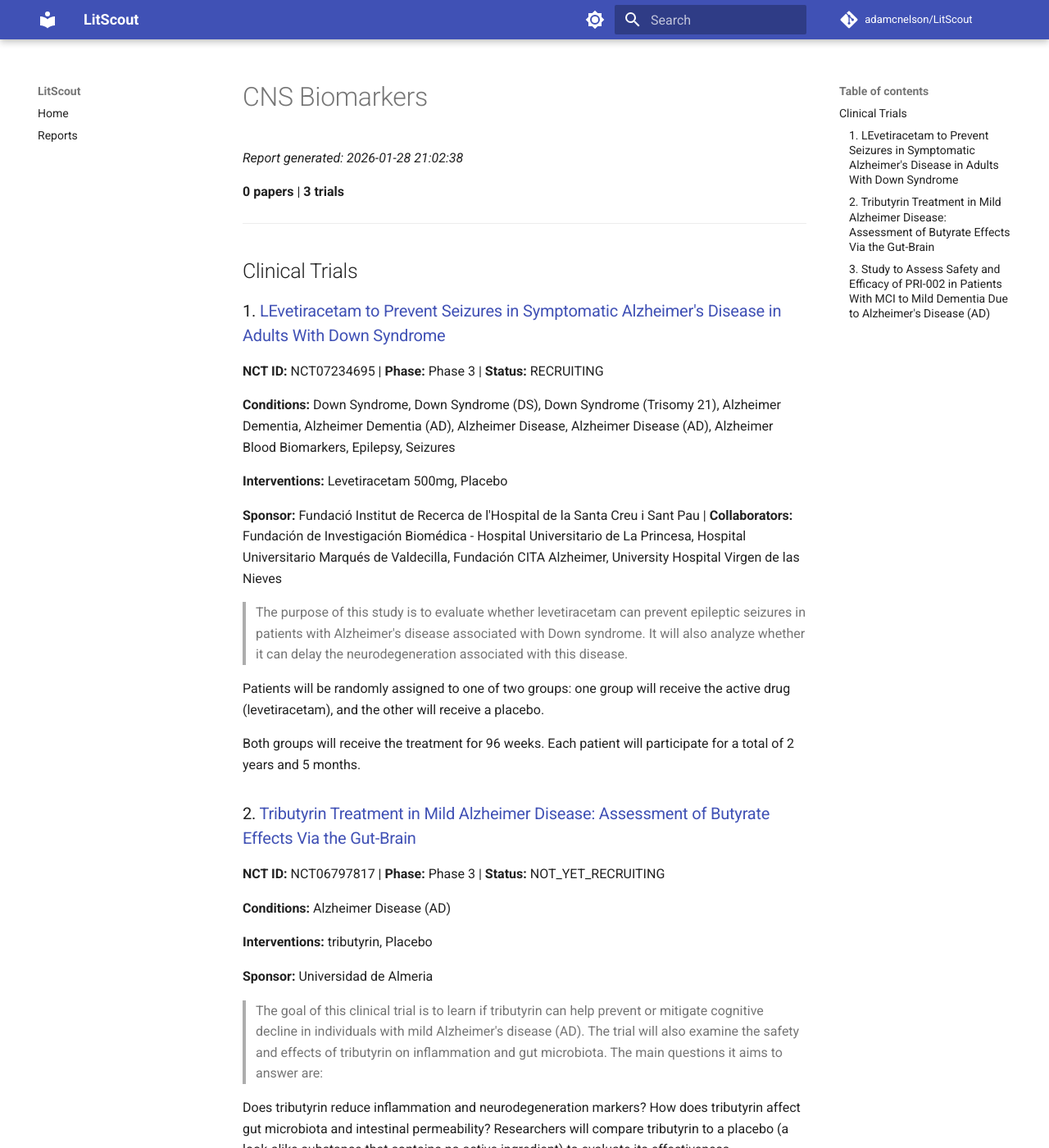
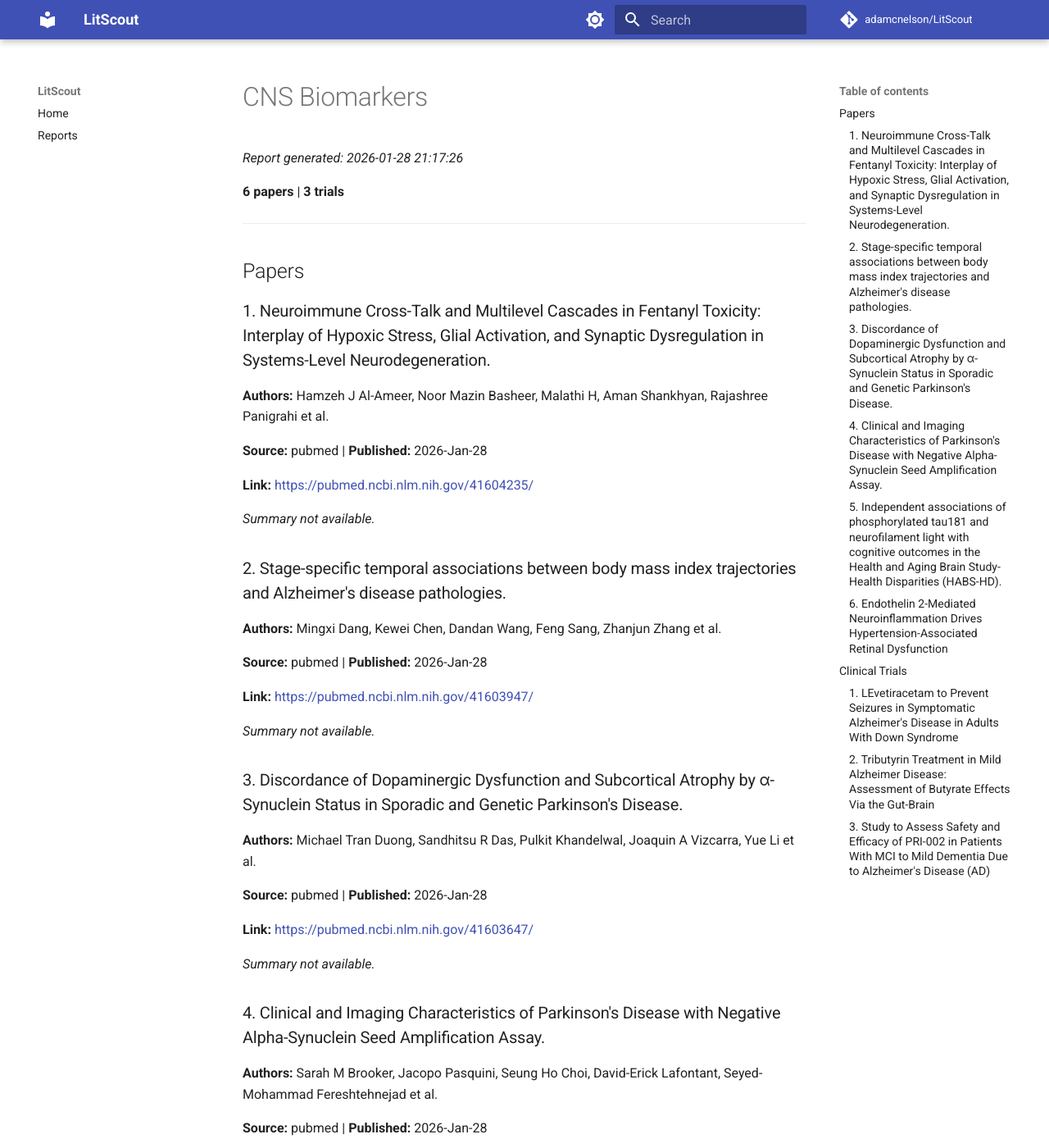
Before and after one commit to adamcnelson/LitScout, an MkDocs documentation site: the page built from docs/reports/2026-01-28--cns-biomarkers.md, in a window 1280 px wide and 1400 px high. Shown: the whole window at 82% size. Built offline with MkDocs 1.6.1 and Material for MkDocs 9.7.7, drawn with Linux system fonts in a browser that asks for light colours; comment, search, counter and statistics services are not loaded; some of the changed text lies outside the part shown.

```diff
--- a/docs/reports/2026-01-28--cns-biomarkers.md
+++ b/docs/reports/2026-01-28--cns-biomarkers.md
@@ -1,10 +1,72 @@
 # CNS Biomarkers
 
-*Report generated: 2026-01-28 21:02:38*
+*Report generated: 2026-01-28 21:17:26*
 
-**0 papers** | **3 trials**
+**6 papers** | **3 trials**
 
 ---
+
+## Papers
+
+### 1. Neuroimmune Cross-Talk and Multilevel Cascades in Fentanyl Toxicity: Interplay of Hypoxic Stress, Glial Activation, and Synaptic Dysregulation in Systems-Level Neurodegeneration.
+
+**Authors:** Hamzeh J Al-Ameer, Noor Mazin Basheer, Malathi H, Aman Shankhyan, Rajashree Panigrahi et al.
+
+**Source:** pubmed | **Published:** 2026-Jan-28
+
+**Link:** [https://pubmed.ncbi.nlm.nih.gov/41604235/](https://pubmed.ncbi.nlm.nih.gov/41604235/)
+
+*Summary not available.*
+
+### 2. Stage-specific temporal associations between body mass index trajectories and Alzheimer's disease pathologies.
+
+**Authors:** Mingxi Dang, Kewei Chen, Dandan Wang, Feng Sang, Zhanjun Zhang et al.
+
+**Source:** pubmed | **Published:** 2026-Jan-28
+
+**Link:** [https://pubmed.ncbi.nlm.nih.gov/41603947/](https://pubmed.ncbi.nlm.nih.gov/41603947/)
+
+*Summary not available.*
+
+### 3. Discordance of Dopaminergic Dysfunction and Subcortical Atrophy by α-Synuclein Status in Sporadic and Genetic Parkinson's Disease.
+
+**Authors:** Michael Tran Duong, Sandhitsu R Das, Pulkit Khandelwal, Joaquin A Vizcarra, Yue Li et al.
+
+**Source:** pubmed | **Published:** 2026-Jan-28
+
+**Link:** [https://pubmed.ncbi.nlm.nih.gov/41603647/](https://pubmed.ncbi.nlm.nih.gov/41603647/)
+
+*Summary not available.*
+
+### 4. Clinical and Imaging Characteristics of Parkinson's Disease with Negative Alpha-Synuclein Seed Amplification Assay.
+
+**Authors:** Sarah M Brooker, Jacopo Pasquini, Seung Ho Choi, David-Erick Lafontant, Seyed-Mohammad Fereshtehnejad et al.
+
+**Source:** pubmed | **Published:** 2026-Jan-28
+
+**Link:** [https://pubmed.ncbi.nlm.nih.gov/41603617/](https://pubmed.ncbi.nlm.nih.gov/41603617/)
+
+*Summary not available.*
+
+### 5. Independent associations of phosphorylated tau181 and neurofilament light with cognitive outcomes in the Health and Aging Brain Study-Health Disparities (HABS-HD).
+
+**Authors:** Mohammad Housini, Joey Annette Contreras, Cellas A Hayes
+
+**Source:** pubmed | **Published:** 2026-Jan-28
+
+**Link:** [https://pubmed.ncbi.nlm.nih.gov/41603391/](https://pubmed.ncbi.nlm.nih.gov/41603391/)
+
+*Summary not available.*
+
+### 6. Endothelin 2-Mediated Neuroinflammation Drives Hypertension-Associated Retinal Dysfunction
+
+**Authors:** Cui, Y.;  Au, M.-T.;  Zhang, L.;  Zhang, T.;  Pan, L. et al.
+
+**Source:** biorxiv | **Published:** 2026-01-28
+
+**Link:** [https://www.biorxiv.org/content/10.64898/2026.01.26.701756](https://www.biorxiv.org/content/10.64898/2026.01.26.701756)
+
+*Summary not available.*
 
 ## Clinical Trials
 
```
Also changed, not shown: docs/reports/2026-01-28--in-vitro-models-of-neurodegeneration.md (+24 -2 lines), docs/reports/2026-01-28--neuropsychiatry-mechanisms.md (+24 -2 lines).
